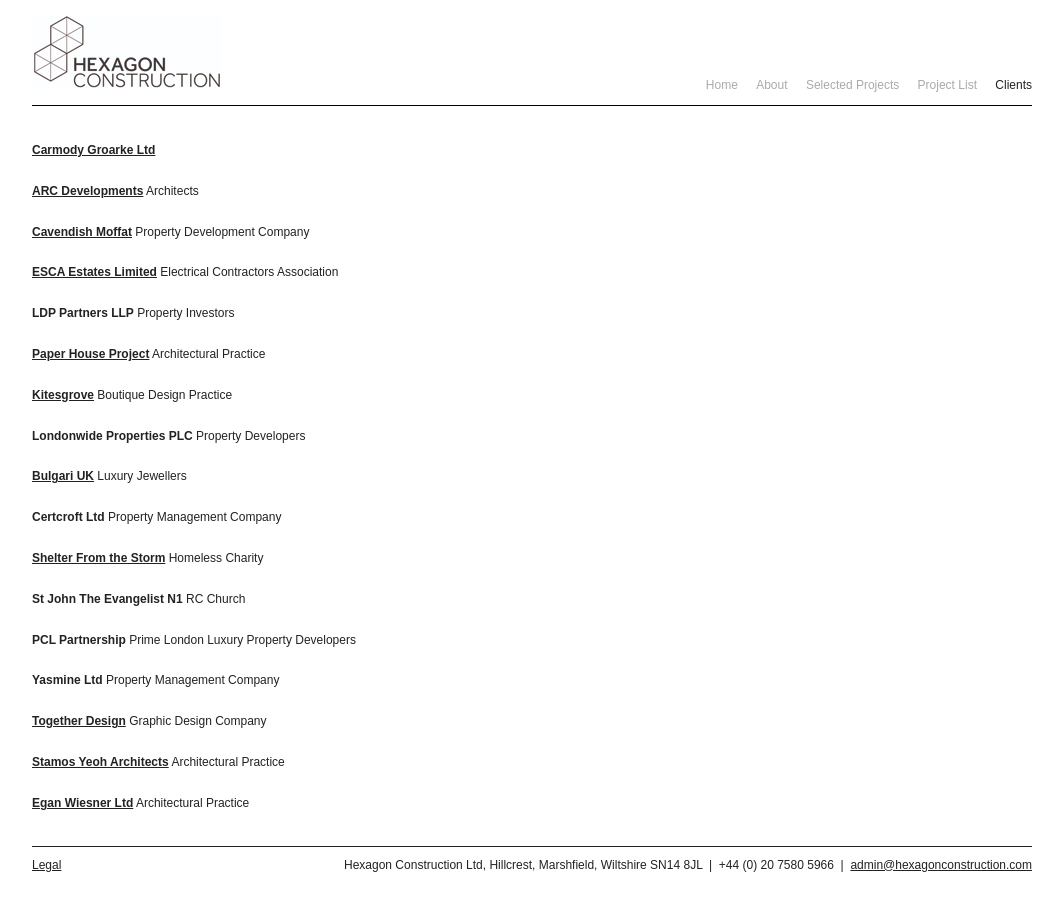
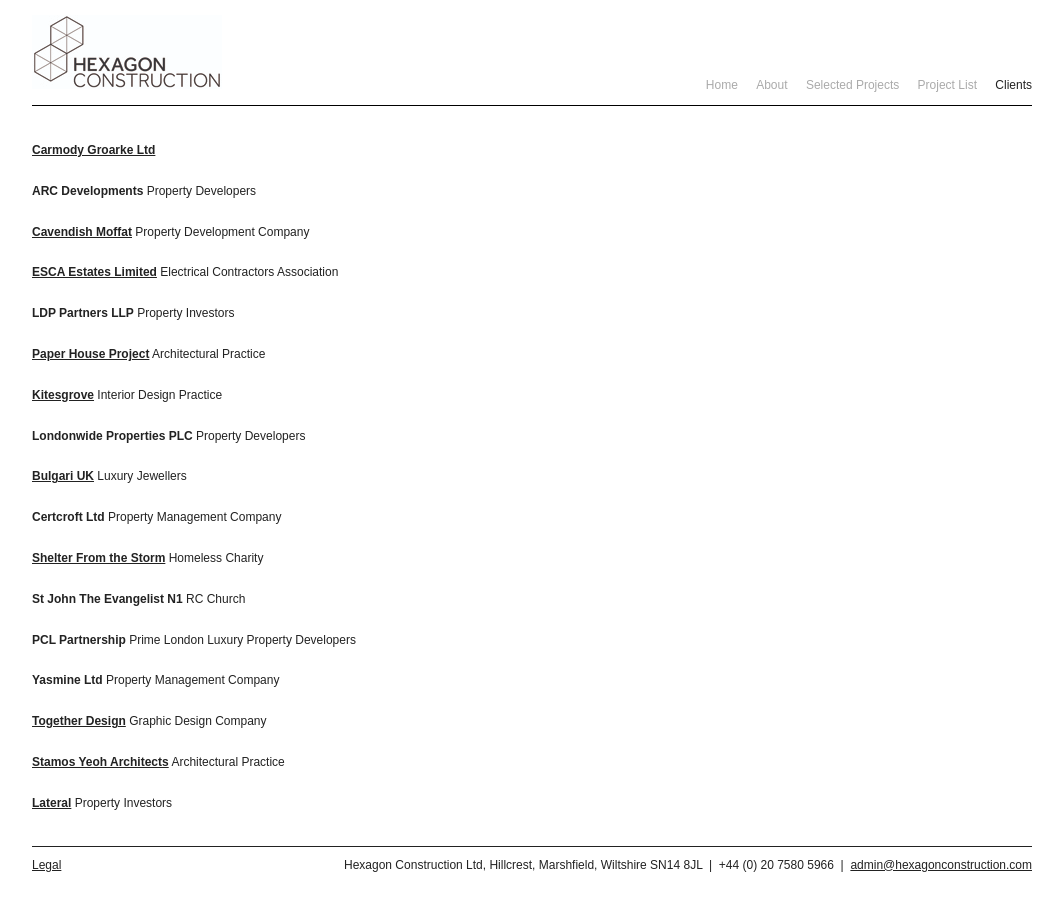
Before and after one commit to joeegan/hexagon-siteleaf, a Jekyll site: the page built from clients.markdown, in a window 1280 px wide and 959 px high. Shown: the top 911 px of the window, without its empty margins (108-1171 px from the left). Built offline with Jekyll 4.4.1, drawn with Linux system fonts in a browser that asks for light colours; some web fonts are replaced.

Commit message:
Updated Clients

```diff
--- a/clients.markdown
+++ b/clients.markdown
@@ -6,8 +6,8 @@
 
 **[Carmody Groarke Ltd](http://www.carmodygroarke.com/)**
 
-**[ARC Developments](http://www.arc-dev.com/)**
-Architects
+**ARC Developments**
+Property Developers
 
 **[Cavendish Moffat](http://cavendishmoffat.com/)**
 Property Development Company
@@ -22,7 +22,7 @@
 Architectural Practice
 
 **[Kitesgrove](http://www.kitesgrove.com/projects/)**
-Boutique Design Practice
+Interior Design Practice
 
 **Londonwide Properties PLC**
 Property Developers
@@ -51,5 +51,5 @@
 **[Stamos Yeoh Architects](http://www.stamosyeoharchitects.com/)**
 Architectural Practice
 
-**[Egan Wiesner Ltd](http://www.christopher-egan.com/)**
-Architectural Practice
+**[Lateral](http://www.lateral.london/)**
+Property Investors
```
